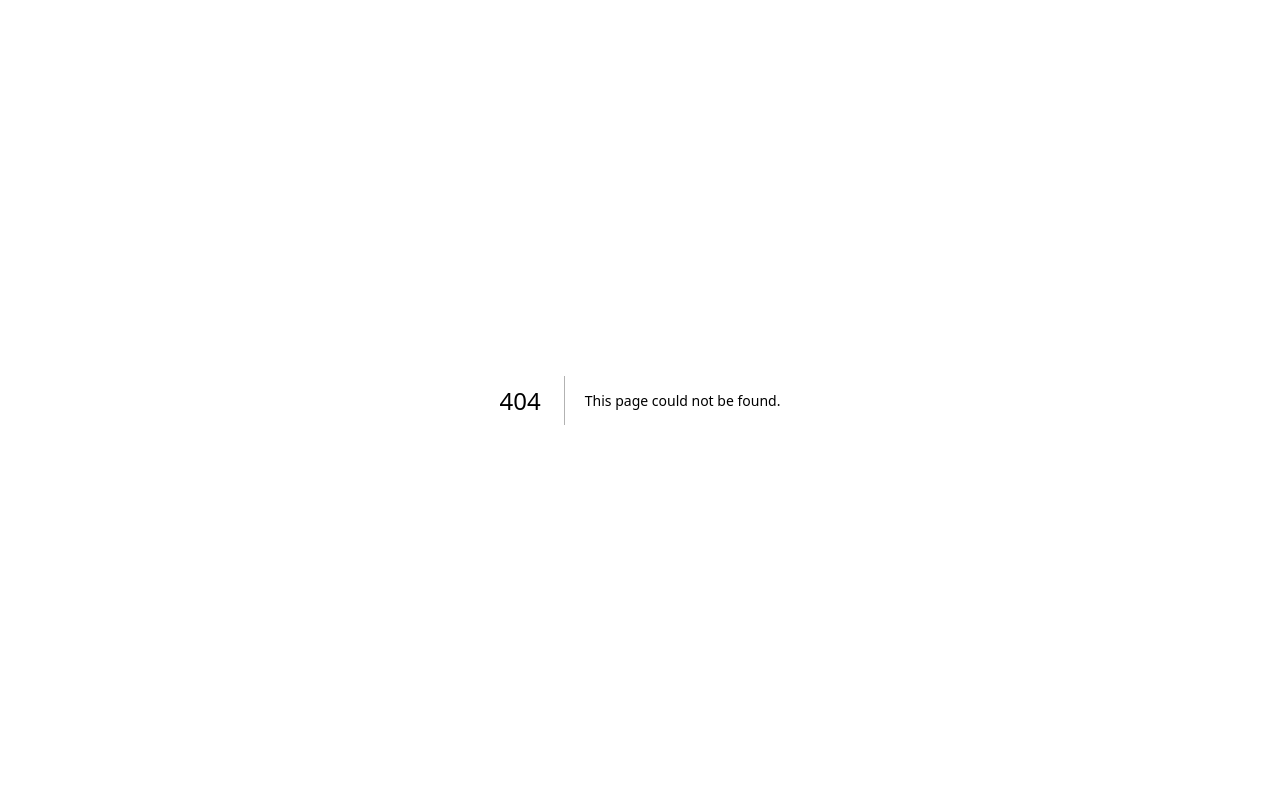
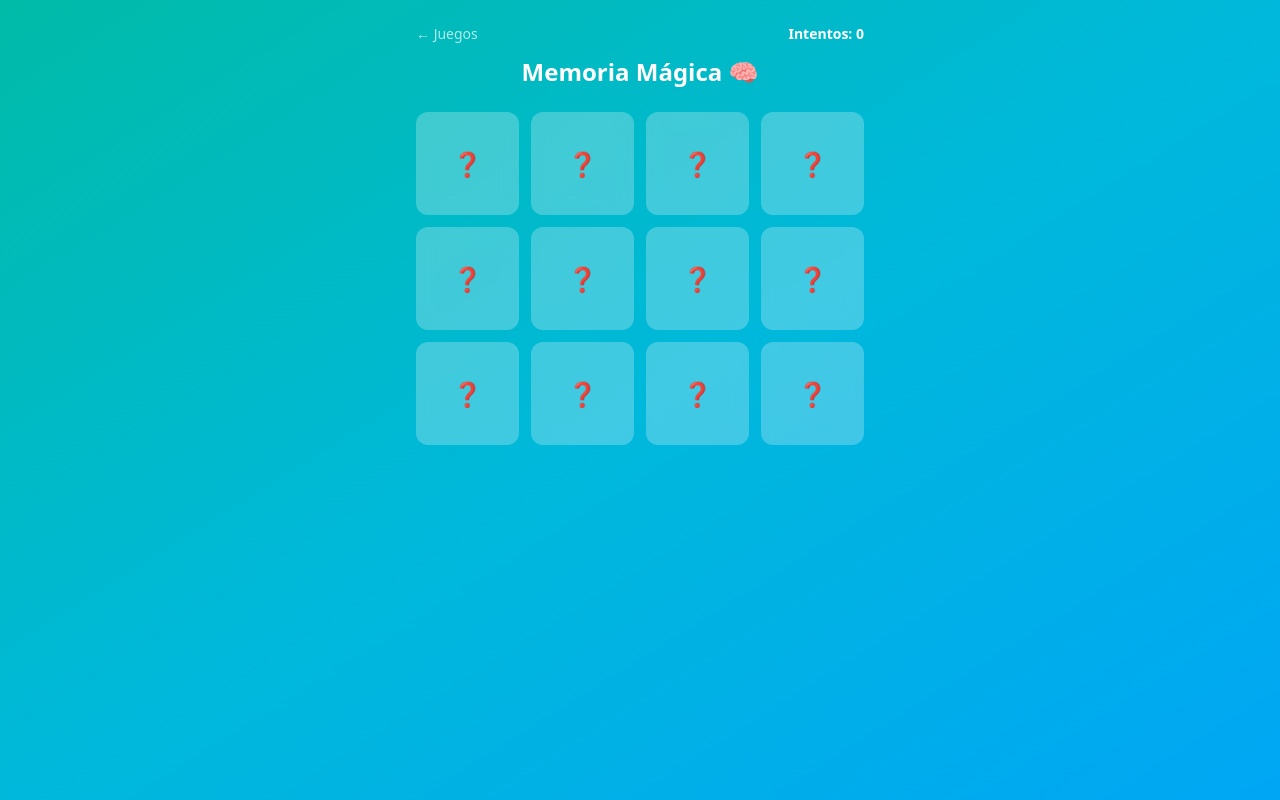
Before and after one commit to cantera-gt/academia-magica, a Next.js app: page /alumno/juegos/memoria in a window 1280 px wide. Before the commit this address had no page. Built offline with nearby package versions, Linux system fonts and the light colour scheme; no server answers.

Commit message:
Profundiza contenido (unidad 2 en Matematicas/Espanol, 3 materias nuevas) y suma minijuego Memoria Magica

```diff
--- a/src/app/alumno/inicio/page.tsx
+++ b/src/app/alumno/inicio/page.tsx
@@ -278,6 +278,12 @@ export default function AlumnoInicioPage() {
           >
             Mi cuarto 🏠
           </Link>
+          <Link
+            href="/alumno/juegos"
+            className="rounded-full bg-white/20 px-4 py-2 text-sm font-semibold backdrop-blur hover:bg-white/30"
+          >
+            Juegos 🎮
+          </Link>
           <DiamondCounter value={profile.diamonds} />
         </div>
       </motion.header>
--- /dev/null
+++ b/src/app/alumno/juegos/memoria/page.tsx
@@ -0,0 +1,188 @@
+"use client";
+
+import { useCallback, useEffect, useMemo, useState } from "react";
+import Link from "next/link";
+import { motion, AnimatePresence } from "framer-motion";
+import { createClient } from "@/lib/supabase/client";
+import { SPRING_PLAYFUL } from "@/lib/motion";
+
+const EMOJIS = ["🦄", "🐉", "🌟", "🎈", "🍀", "💎"];
+
+interface CardState {
+  key: string;
+  emoji: string;
+  matched: boolean;
+}
+
+function shuffledDeck(): CardState[] {
+  const pairs = [...EMOJIS, ...EMOJIS];
+  for (let i = pairs.length - 1; i > 0; i--) {
+    const j = Math.floor(Math.random() * (i + 1));
+    [pairs[i], pairs[j]] = [pairs[j], pairs[i]];
+  }
+  return pairs.map((emoji, i) => ({ key: `${i}-${emoji}-${Math.random()}`, emoji, matched: false }));
+}
+
+type FinishGameResult = {
+  diamonds_earned: number;
+  total_diamonds: number;
+  plays_today: number;
+  daily_cap: number;
+};
+
+export default function MemoriaPage() {
+  const supabase = createClient();
+  const [deck, setDeck] = useState<CardState[]>(() => shuffledDeck());
+  const [flipped, setFlipped] = useState<number[]>([]);
+  const [moves, setMoves] = useState(0);
+  const [locked, setLocked] = useState(false);
+  const [won, setWon] = useState(false);
+  const [saving, setSaving] = useState(false);
+  const [result, setResult] = useState<FinishGameResult | null>(null);
+
+  const allMatched = useMemo(() => deck.every((c) => c.matched), [deck]);
+
+  const finishGame = useCallback(
+    async (finalMoves: number) => {
+      setSaving(true);
+      const { data } = await supabase.rpc("finish_game", {
+        p_game_code: "memoria",
+        p_won: true,
+        p_moves: finalMoves,
+      });
+      if (data) setResult(data as FinishGameResult);
+      setSaving(false);
+    },
+    [supabase]
+  );
+
+  useEffect(() => {
+    if (allMatched && !won) {
+      setWon(true);
+      finishGame(moves);
+    }
+  }, [allMatched, won, moves, finishGame]);
+
+  function flipCard(index: number) {
+    if (locked || won) return;
+    if (flipped.includes(index) || deck[index].matched) return;
+    if (flipped.length === 2) return;
+
+    const next = [...flipped, index];
+    setFlipped(next);
+
+    if (next.length === 2) {
+      setLocked(true);
+      setMoves((m) => m + 1);
+      const [a, b] = next;
+      const isMatch = deck[a].emoji === deck[b].emoji;
+
+      setTimeout(() => {
+        if (isMatch) {
+          setDeck((prev) =>
+            prev.map((c, i) => (i === a || i === b ? { ...c, matched: true } : c))
+          );
+        }
+        setFlipped([]);
+        setLocked(false);
+      }, 700);
+    }
+  }
+
+  function playAgain() {
+    setDeck(shuffledDeck());
+    setFlipped([]);
+    setMoves(0);
+    setLocked(false);
+    setWon(false);
+    setResult(null);
+  }
+
+  return (
+    <main className="min-h-screen bg-gradient-to-br from-teal-500 via-cyan-500 to-sky-500 p-6">
+      <div className="mx-auto max-w-md">
+        <div className="flex items-center justify-between text-white">
+          <Link href="/alumno/juegos" className="text-sm text-white/70 hover:text-white">
+            ← Juegos
+          </Link>
+          <span className="text-sm font-semibold">Intentos: {moves}</span>
+        </div>
+
+        <h1 className="mt-3 text-center text-2xl font-bold text-white">Memoria Mágica 🧠</h1>
+
+        <div className="mt-6 grid grid-cols-4 gap-3">
+          {deck.map((card, i) => {
+            const isFlipped = card.matched || flipped.includes(i);
+            return (
+              <button
+                key={card.key}
+                onClick={() => flipCard(i)}
+                className="aspect-square"
+                style={{ perspective: 600 }}
+              >
+                <motion.div
+                  animate={{ rotateY: isFlipped ? 180 : 0 }}
+                  transition={{ duration: 0.4 }}
+                  className="relative h-full w-full"
+                  style={{ transformStyle: "preserve-3d" }}
+                >
+                  <div
+                    className="absolute inset-0 flex items-center justify-center rounded-xl bg-white/25 text-2xl backdrop-blur"
+                    style={{ backfaceVisibility: "hidden" }}
+                  >
+                    ❓
+                  </div>
+                  <div
+                    className={`absolute inset-0 flex items-center justify-center rounded-xl text-3xl ${
+                      card.matched ? "bg-emerald-300" : "bg-white"
+                    }`}
+                    style={{ backfaceVisibility: "hidden", transform: "rotateY(180deg)" }}
+                  >
+                    {card.emoji}
+                  </div>
+                </motion.div>
+              </button>
+            );
+          })}
+        </div>
+
+        <AnimatePresence>
+          {won && (
+            <motion.div
+              initial={{ opacity: 0, y: 20 }}
+              animate={{ opacity: 1, y: 0 }}
+              transition={SPRING_PLAYFUL}
+              className="mt-6 flex flex-col items-center gap-3 rounded-3xl bg-white/15 p-6 text-center text-white backdrop-blur"
+            >
+              <span className="text-5xl">🎉</span>
+              <p className="text-lg font-bold">¡Ganaste en {moves} intentos!</p>
+              {saving ? (
+                <p className="text-sm text-white/80">Calculando premio...</p>
+              ) : result ? (
+                <>
+                  <p className="text-2xl font-bold">
+                    {result.diamonds_earned > 0
+                      ? `+${result.diamonds_earned} 💎`
+                      : "Ya llegaste al límite de hoy"}
+                  </p>
+                  <p className="text-xs text-white/70">
+                    Partidas jugadas hoy: {result.plays_today}/{result.daily_cap}
+                  </p>
+                </>
+              ) : null}
+              <motion.button
+                onClick={playAgain}
+                whileHover={{ scale: 1.05 }}
+                whileTap={{ scale: 0.95 }}
+                transition={SPRING_PLAYFUL}
+                className="mt-2 rounded-xl bg-white px-6 py-2 font-bold text-teal-700"
+              >
+                Jugar de nuevo
+              </motion.button>
+            </motion.div>
+          )}
+        </AnimatePresence>
+      </div>
+    </main>
+  );
+}
--- /dev/null
+++ b/src/app/alumno/juegos/page.tsx
@@ -0,0 +1,60 @@
+"use client";
+
+import Link from "next/link";
+import { motion } from "framer-motion";
+import { staggerContainer, staggerItem, SPRING_PLAYFUL } from "@/lib/motion";
+
+const GAMES = [
+  {
+    slug: "memoria",
+    name: "Memoria Mágica",
+    icon: "🧠",
+    description: "Encontrá las parejas de cartas. ¡Cuantos menos intentos, más diamantes!",
+    color: "from-teal-400 to-cyan-500",
+  },
+];
+
+export default function JuegosPage() {
+  return (
+    <main className="min-h-screen bg-slate-50">
+      <header className="flex items-center justify-between bg-gradient-to-r from-teal-500 to-cyan-600 px-6 py-6 text-white">
+        <div>
+          <Link href="/alumno/inicio" className="text-sm text-white/70 hover:text-white">
+            ← Mi inicio
+          </Link>
+          <h1 className="mt-1 text-2xl font-bold">Juegos de recreo 🎮</h1>
+        </div>
+      </header>
+
+      <div className="mx-auto max-w-3xl p-6">
+        <p className="mb-5 text-sm text-slate-500">
+          Un ratito de recreo entre materia y materia. Ganá diamantes extra por jugar bien
+          (hasta 5 veces por día por juego).
+        </p>
+        <motion.div
+          initial="initial"
+          animate="animate"
+          variants={staggerContainer(0.06)}
+          className="grid grid-cols-1 gap-4 sm:grid-cols-2"
+        >
+          {GAMES.map((g) => (
+            <motion.div key={g.slug} variants={staggerItem}>
+              <Link href={`/alumno/juegos/${g.slug}`}>
+                <motion.div
+                  whileHover={{ scale: 1.03, y: -3 }}
+                  whileTap={{ scale: 0.97 }}
+                  transition={SPRING_PLAYFUL}
+                  className={`flex flex-col items-center gap-2 rounded-3xl bg-gradient-to-br ${g.color} p-6 text-center text-white shadow-lg`}
+                >
+                  <span className="text-5xl">{g.icon}</span>
+                  <span className="text-lg font-bold">{g.name}</span>
+                  <span className="text-sm text-white/90">{g.description}</span>
+                </motion.div>
+              </Link>
+            </motion.div>
+          ))}
+        </motion.div>
+      </div>
+    </main>
+  );
+}
```
